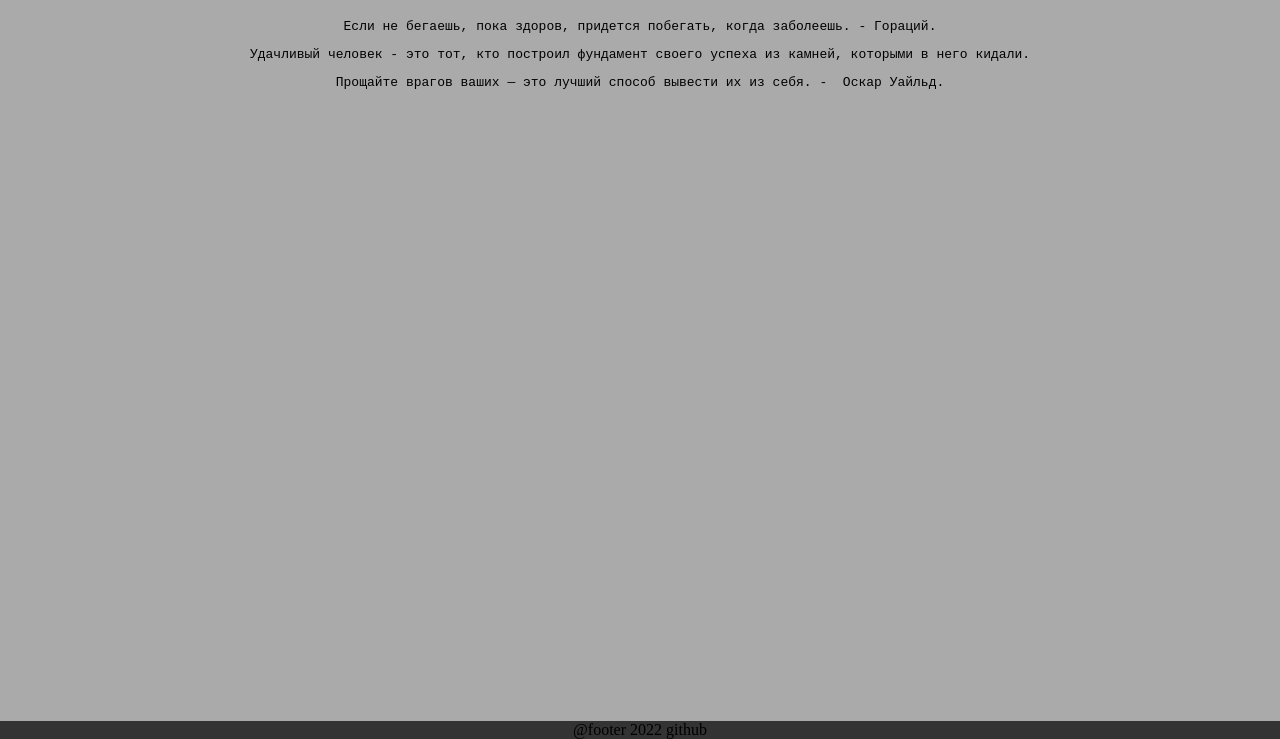
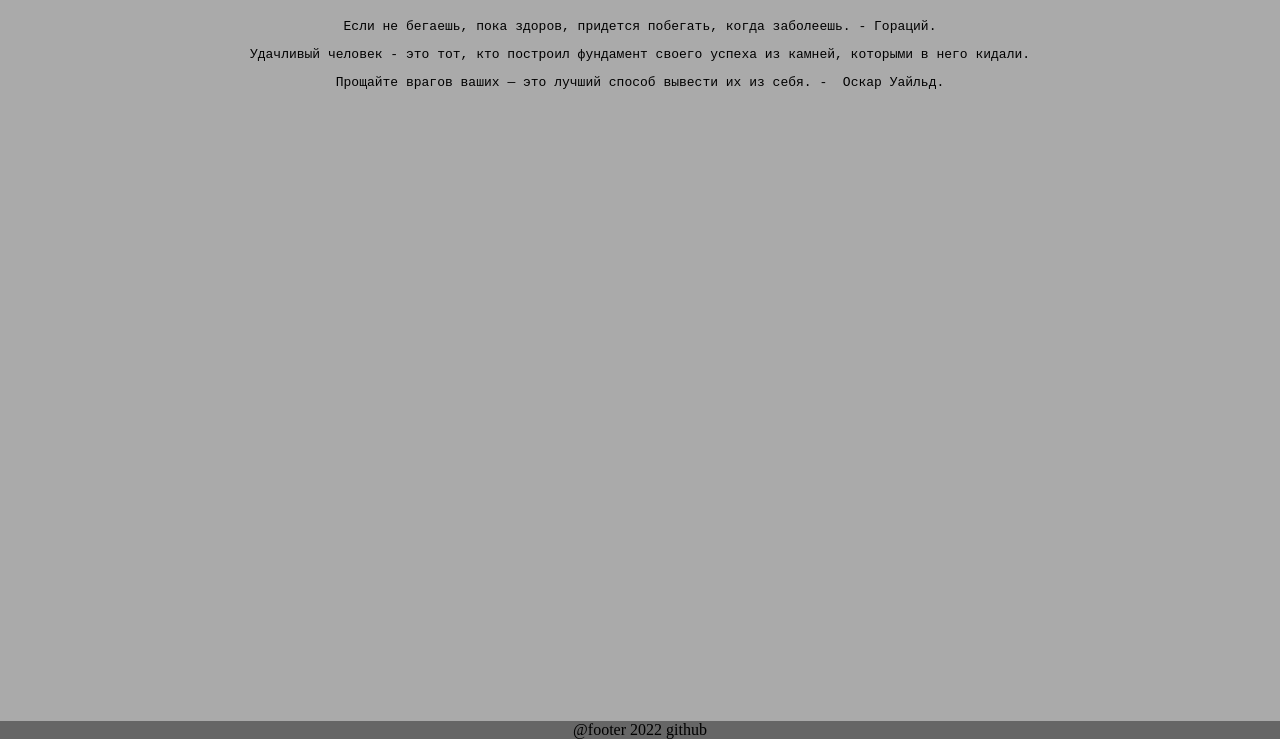
Before and after one commit to takeanoro/voh0hii8c.github.io, a plain HTML site: page index.html in a window 1280 px wide. Shown: the part 61-800 px from the top of the page. Drawn offline with nearby package versions, Linux system fonts and the light colour scheme.

Commit message:
Update style.css

```diff
--- a/style.css
+++ b/style.css
@@ -1,4 +1,4 @@
 
 html, body {margin: 0; padding: 0;}
 body {position: absolute; width: 100%; height: 100%;background:  #aaa; text-align: center;}
-#footer {position: absolute; bottom: 0; background:  #333; width:  100%;text-align: center;}
+#footer {position: absolute; bottom: 0; background:  #666; width:  100%;text-align: center;}
```
